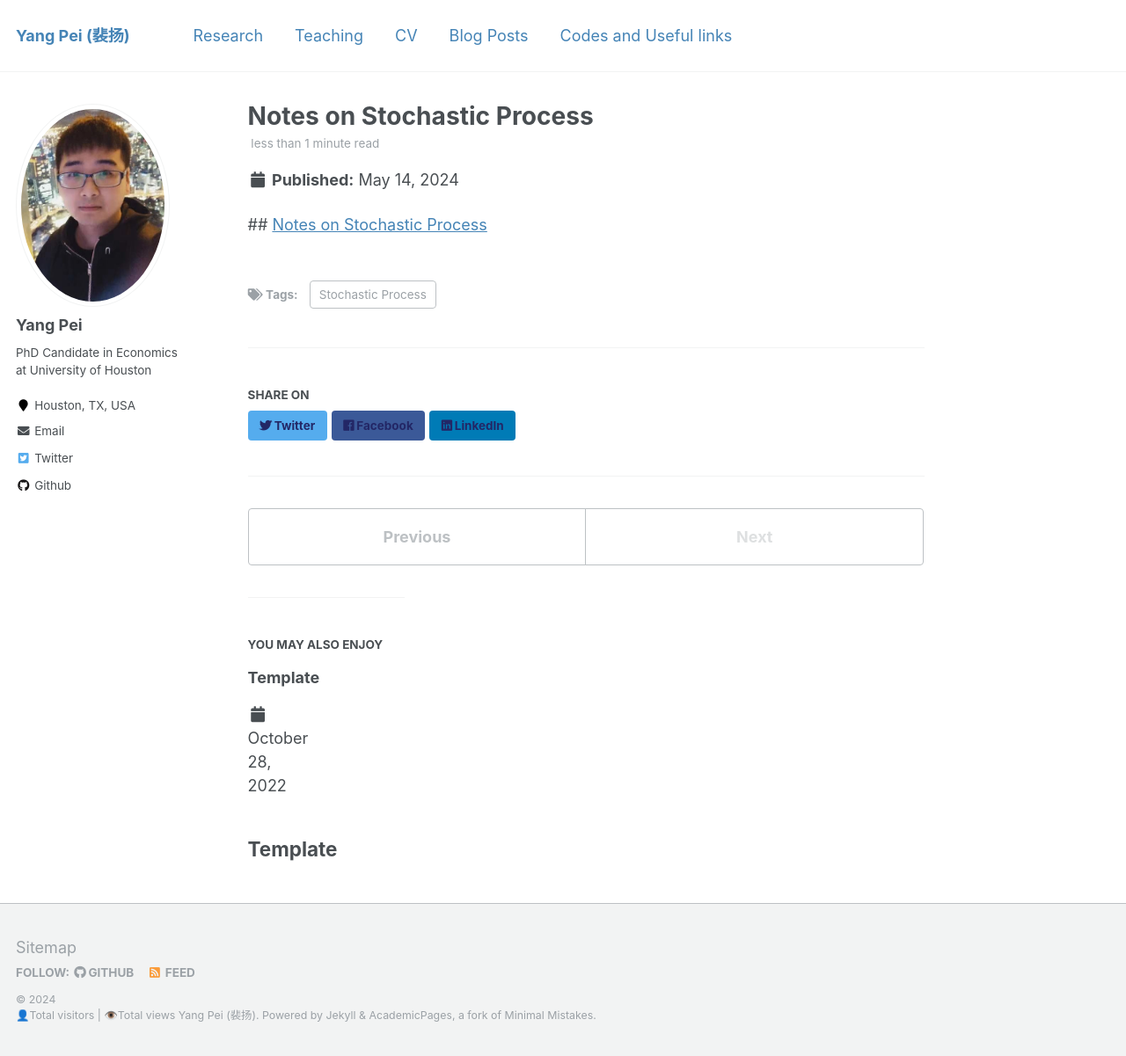
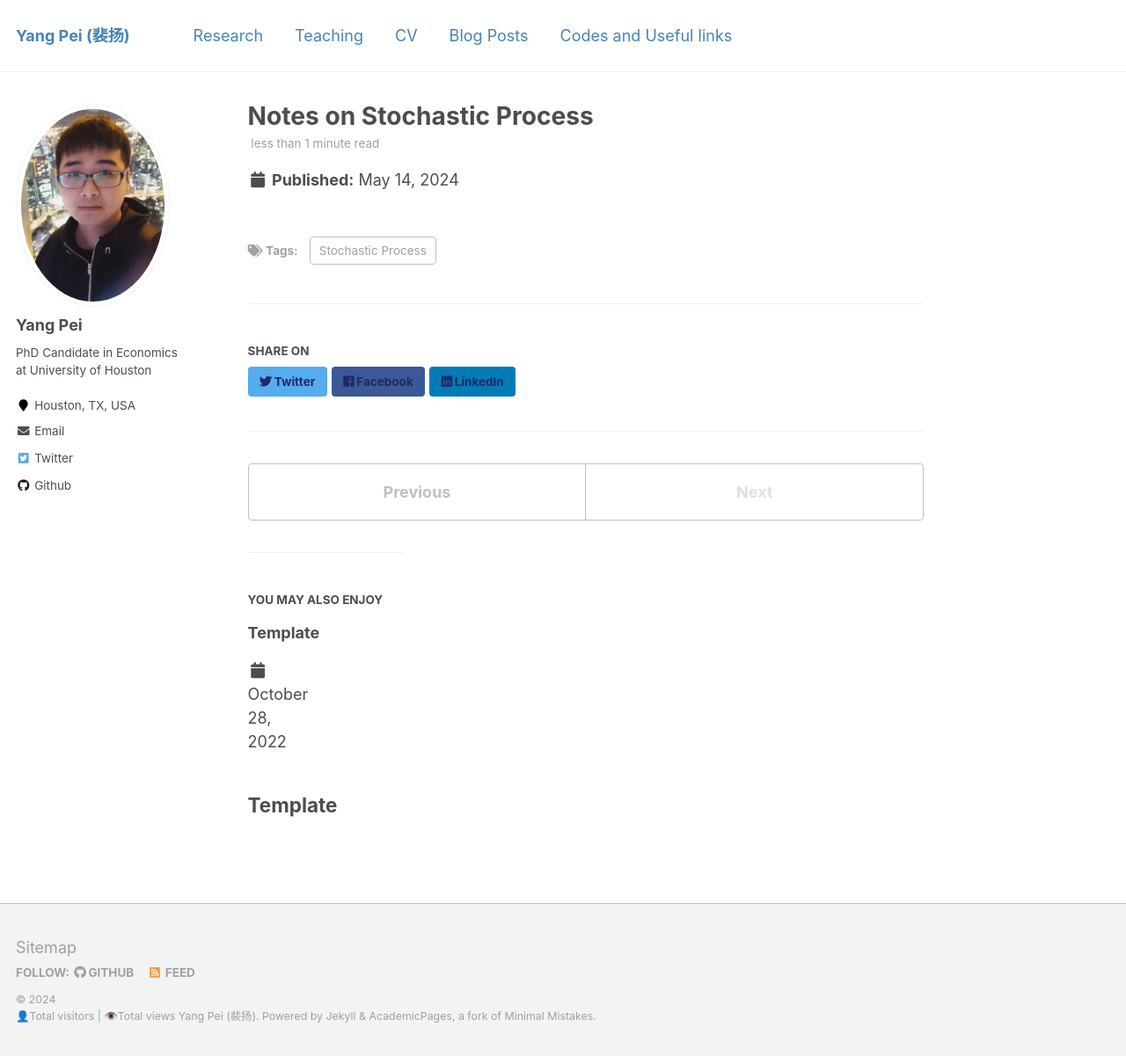
Before and after one commit to ypei1/ypei1.github.io, a Jekyll site: the page built from _posts/2024-05-14-test-1.md, in a window 1280 px wide and 1201 px high. Shown: the whole window at 88% size. Built offline with Jekyll 4.4.1, drawn with Linux system fonts in a browser that asks for light colours; comment, search, counter and statistics services are not loaded.

Commit message:
Update 2024-05-14-test-1.md

```diff
--- a/_posts/2024-05-14-test-1.md
+++ b/_posts/2024-05-14-test-1.md
@@ -5,7 +5,3 @@ permalink: /posts/2024/05/testlink/
 tags:
   - Stochastic Process
 ---
-
-
-##
- [Notes on Stochastic Process](https://ypei1.github.io/files/20240514_SP.pdf) &nbsp;
```
